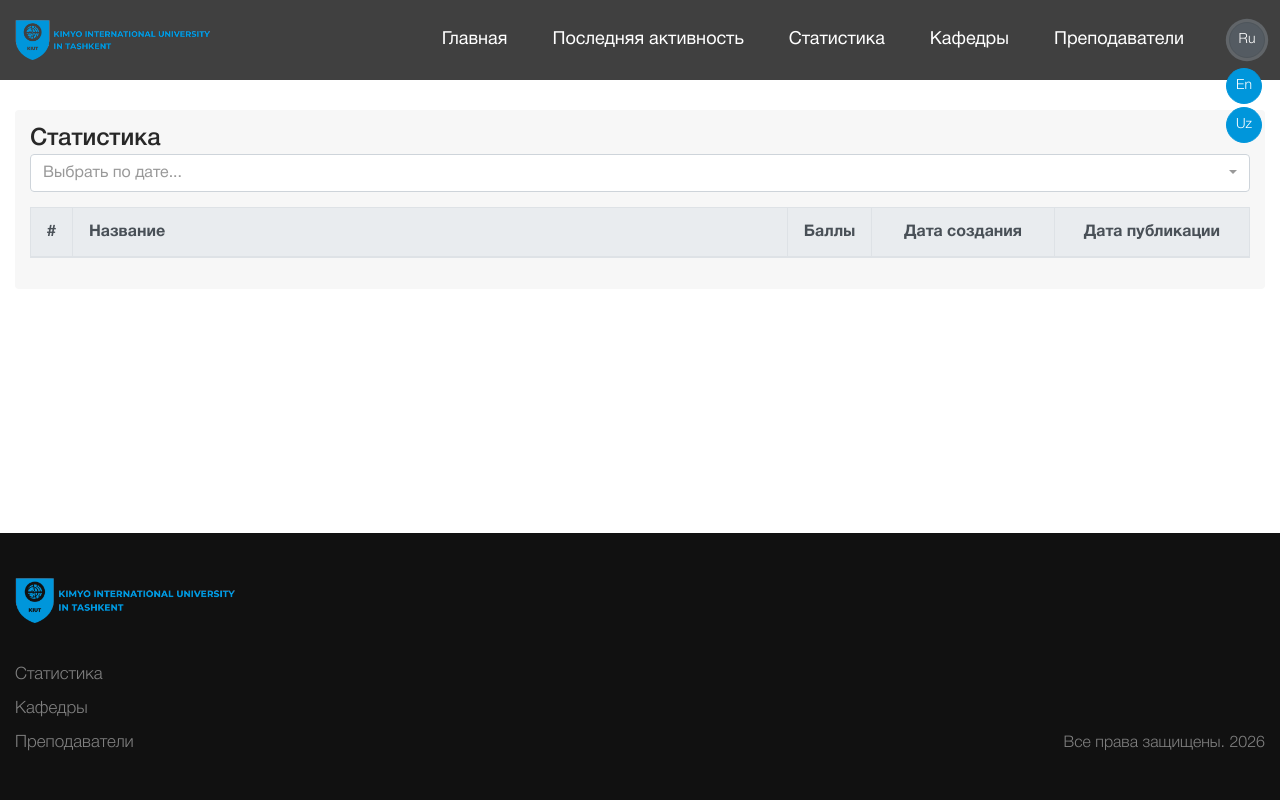
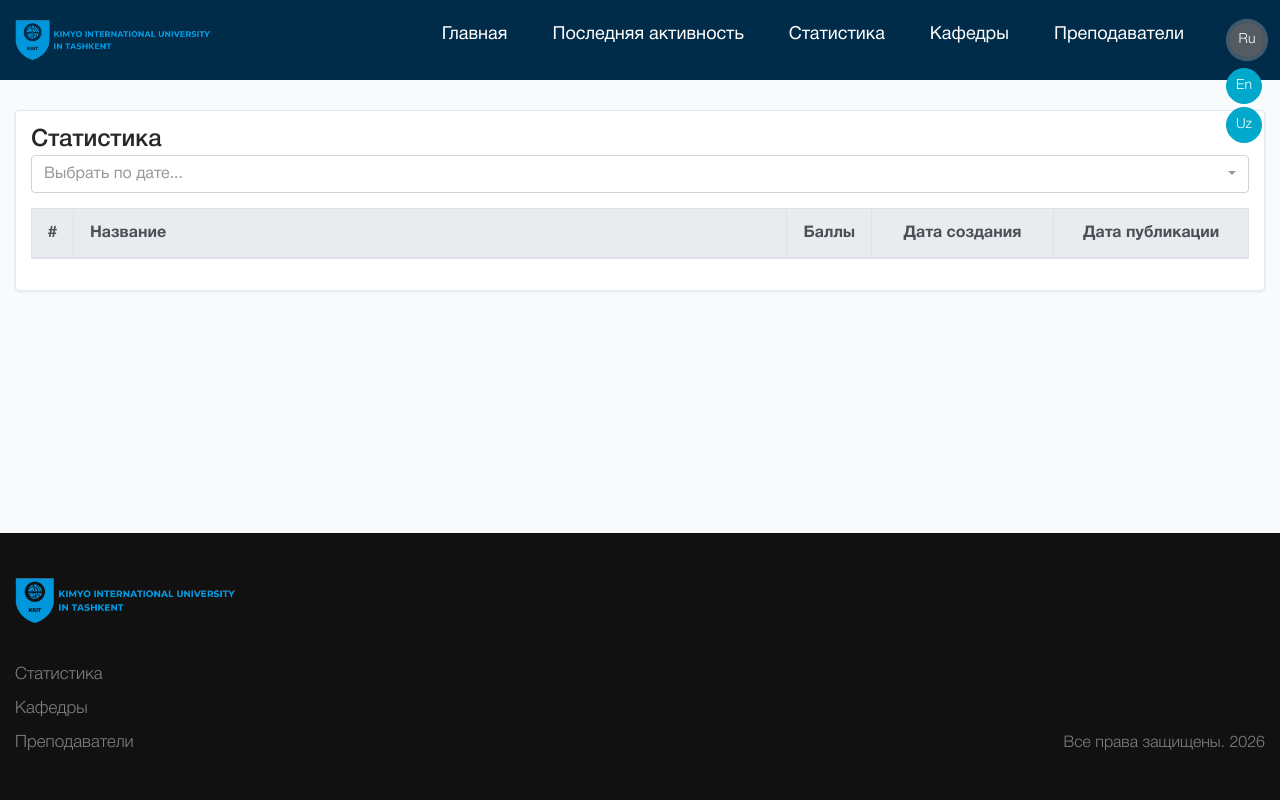
Before and after one commit to akmal1991/KIUT_KPI, a Django app: page /ru/post/list/ in a window 1280 px wide, after a click on "Ru"; the page is wider, and only the part inside the window is pictured. Run offline with Django 3.2, Linux system fonts and the light colour scheme; data that the repository does not hold is empty; parts of the project's set-up code (start-up, migrations or seed data) failed here and were passed over; some libraries are stand-ins or nearby versions.

Commit message:
Apply Academic Navy/Teal color palette to public dashboard
Recolors the public site (header, nav, cards, buttons, typography,
primary chart accent) per the requested high-contrast academic palette:
navy header (#002B49), cyan active-tab underline and accents (#00A8CC),
slate page background (#F8FAFC), white elevated cards with light borders,
and unified charcoal/cool-grey text tokens. Layout, structure, and labels
are unchanged.

Co-Authored-By: Claude Sonnet 5 <noreply@anthropic.com>

```diff
--- a/static/public/css/main.css
+++ b/static/public/css/main.css
@@ -1,7 +1,7 @@
 body {
     font-family: 'HelveticaNeueCyr', sans-serif;
     font-weight: 300;
-    background: #ffffff;
+    background: #F8FAFC;
 }
 
 .wrapper {
@@ -25,7 +25,7 @@ a, a:hover {
 .home-header {
     width: 100%;
     z-index: 9;
-    background: #404040;
+    background: #002B49;
 }
 
 .header-main {
@@ -124,14 +124,14 @@ a, a:hover {
 .header-lang .dropdown-item {
     width: 36px;
     height: 36px;
-    border: 1px solid #0096db;
+    border: 1px solid #00A8CC;
     background-color: transparent;
     border-radius: 50%;
     padding: 0;
     display: flex;
     align-items: center;
     justify-content: center;
-    background: #0096db;
+    background: #00A8CC;
     text-transform: capitalize;
     color: #ffffff;
     font-weight: 300;
@@ -380,7 +398,9 @@ figure.highcharts-figure #container {
 }
 
 .block-grey {
-    background: #f7f7f7;
+    background: #FFFFFF;
+    border: 1px solid #E2E8F0;
+    box-shadow: 0 1px 3px rgba(15, 23, 42, 0.08);
     border-radius: 4px;
     padding: 20px;
     margin-bottom: 30px;
@@ -516,15 +536,18 @@ figure.highcharts-figure #container {
     font-size: 18px;
     font-weight: 400;
     line-height: 24px;
-    color: #ffffff;
+    color: #FFFFFF;
     position: relative;
     overflow: hidden;
     margin-left: 45px;
+    padding-bottom: 8px;
+    border-bottom: 3px solid transparent;
 }
 
 .menu__item:hover,
 .menu__item_active {
-    color: #84d8ff;
+    color: #FFFFFF;
+    border-bottom-color: #00A8CC;
 }
 
 /**
--- a/templates/public/index.html
+++ b/templates/public/index.html
@@ -370,7 +370,7 @@
                         text: 'кол-во баллов'
                     }
                 },
-                colors: ["#7cb5ec"],
+                colors: ["#00A8CC"],
                 series: [{
                     name: 'кол-во баллов',
                     id: 'ball',
```
Also changed, not shown: other parts of static/public/css/main.css (+35 -17 lines).
